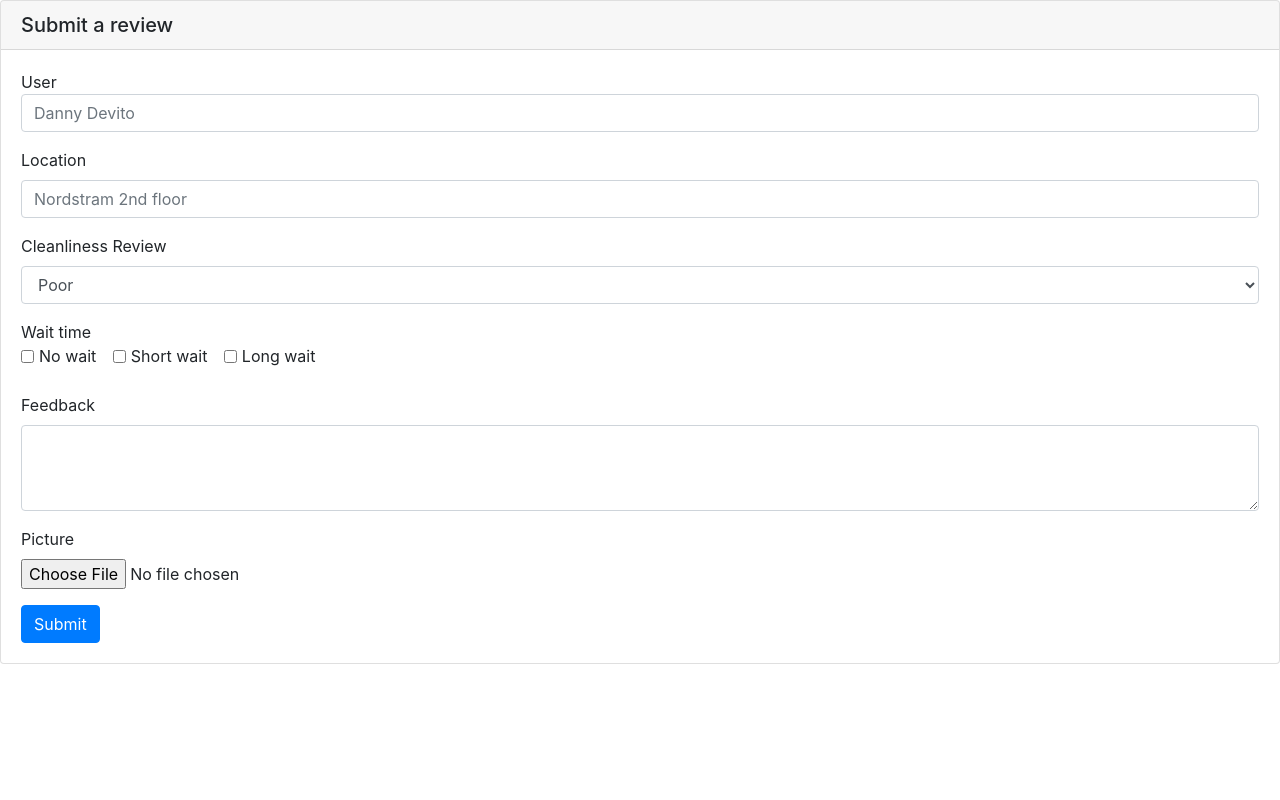
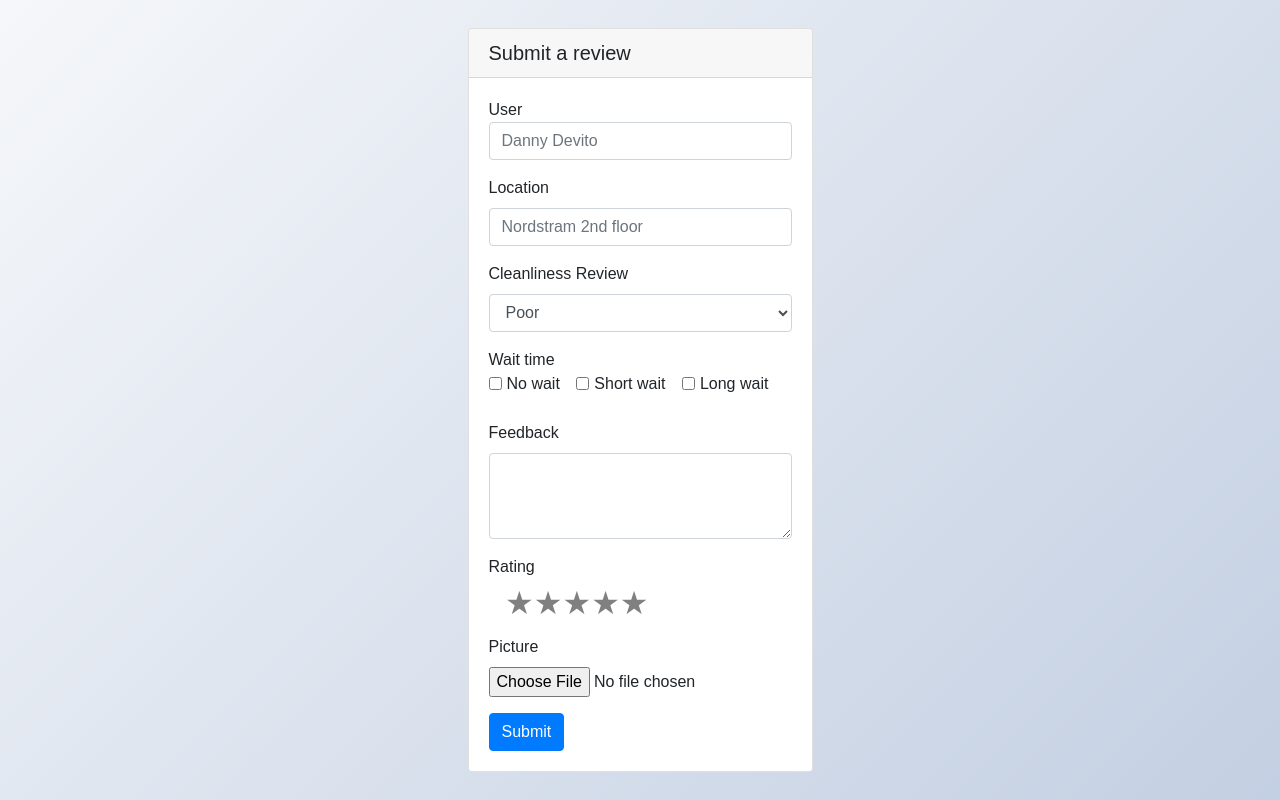
Before and after one commit to KaseyPrince1/air-p-p, a plain HTML site: page review.html in a window 1280 px wide. Drawn offline with nearby package versions, Linux system fonts and the light colour scheme.

Commit message:
finished review page and added new bathroom html

```diff
--- /dev/null
+++ b/public/assets/css/style.css
@@ -0,0 +1,49 @@
+* {
+	box-sizing: border-box;
+}
+
+body {
+	background-image: linear-gradient(135deg, #f5f7fa 0%, #c3cfe2 100%);
+	display: flex;
+	align-items: center;
+	justify-content: center;
+	flex-direction: column;
+	min-height: 100vh;
+	font-family: "Open-Sans", sans-serif;
+	margin: 0;
+}
+
+h2 {
+	text-align: center;
+}
+
+.star-rating {
+	border: 0;
+	display: flex;
+	flex-direction: row-reverse;
+	font-size: 2em;
+	justify-content: auto;
+	text-align: center;
+	width: 5em;
+}
+
+.star-rating input {
+	display: none;
+}
+
+.star-rating label {
+	color: rgb(128, 128, 128);
+	cursor: pointer;
+}
+
+.star-rating :checked ~ label {
+	color: rgb(255, 212, 59);
+}
+
+.star-rating :hover ~ label {
+	color: rgb(250, 176, 5);
+}
+
+body {
+	background-color: rgb(50, 50, 50);
+}
--- a/review.html
+++ b/review.html
@@ -7,6 +7,7 @@
     <title>Review</title>
     <link rel="stylesheet" href="https://stackpath.bootstrapcdn.com/bootstrap/4.3.1/css/bootstrap.min.css" integrity="sha384-ggOyR0iXCbMQv3Xipma34MD+dH/1fQ784/j6cY/iJTQUOhcWr7x9JvoRxT2MZw1T" crossorigin="anonymous">
     <script src="https://stackpath.bootstrapcdn.com/bootstrap/4.3.1/js/bootstrap.min.js" integrity="sha384-JjSmVgyd0p3pXB1rRibZUAYoIIy6OrQ6VrjIEaFf/nJGzIxFDsf4x0xIM+B07jRM" crossorigin="anonymous"></script>
+    <link rel="stylesheet" type="text/css" href="public/assets/css/style.css">
 </head>
 <body>
 
@@ -18,7 +19,7 @@
     <!-- user info -->
 
   <div class="form-group">User</label>
-    <input type="user" class="form-control" id="exampleFormControlInput1" placeholder="Danny Devito">
+    <input type="user" class="form-control" id="userInfo" placeholder="Danny Devito">
   </div>
 
     <!-- location info -->
@@ -31,8 +32,8 @@
     <!-- Cleanliness -->
 
     <div class="form-group">
-        <label for="exampleFormControlSelect1">Cleanliness Review</label>
-        <select class="form-control" id="exampleFormControlSelect1">
+        <label for="Cleanliness review">Cleanliness Review</label>
+        <select class="form-control" id="Cleanliness">
             <option>Poor</option>
             <option>Fair</option>
             <option>Good</option>
@@ -45,17 +46,17 @@
     <div>Wait time</label>
         <div></div>
     <div class="form-check form-check-inline">
-        <input class="form-check-input" type="checkbox" id="inlineCheckbox1" value="option1">
-        <label class="form-check-label" for="inlineCheckbox1">No wait</label>
+        <input class="form-check-input" type="checkbox" id="noWait" value="option1">
+        <label class="form-check-label" for="No wait">No wait</label>
       </div>
       <div class="form-check form-check-inline">
-        <input class="form-check-input" type="checkbox" id="inlineCheckbox2" value="option2">
-        <label class="form-check-label" for="inlineCheckbox2">Short wait</label>
+        <input class="form-check-input" type="checkbox" id="shortWait" value="option2">
+        <label class="form-check-label" for="Short wait">Short wait</label>
     </div>
 
     <div class="form-check form-check-inline">
-        <input class="form-check-input" type="checkbox" id="inlineCheckbox3" value="option3">
-        <label class="form-check-label" for="inlineCheckbox3">Long wait</label>
+        <input class="form-check-input" type="checkbox" id="longWait" value="option3">
+        <label class="form-check-label" for="Long wait">Long wait</label>
     </div>
 
     <br><br>
@@ -63,15 +64,32 @@
     <!-- Feedback -->
 
     <div class="form-group">
-        <label for="exampleFormControlTextarea1">Feedback</label>
-        <textarea class="form-control" id="exampleFormControlTextarea1" rows="3"></textarea>
+        <label for="Feedback">Feedback</label>
+        <textarea class="form-control" id="Feedback" rows="3"></textarea>
+    </div>
+
+    <!-- Rating -->
+
+    <div>Rating</label>
+        <div></div>
+    <div class="star-rating">
+            <input type="radio" id="5-stars" name="rating" value="5" />
+            <label for="5-stars" class="star">&bigstar;</label>
+            <input type="radio" id="4-stars" name="rating" value="4" />
+            <label for="4-stars" class="star">&bigstar;</label>
+            <input type="radio" id="3-stars" name="rating" value="3" />
+            <label for="3-stars" class="star">&bigstar;</label>
+            <input type="radio" id="2-stars" name="rating" value="2" />
+            <label for="2-stars" class="star">&bigstar;</label>
+            <input type="radio" id="1-star" name="rating" value="1" />
+            <label for="1-star" class="star">&bigstar;</label>
     </div>
 
     <!-- Uploud an image -->
 
     <div class="form-group">
-        <label for="exampleFormControlFile1">Picture</label>
-        <input type="file" class="form-control-file" id="exampleFormControlFile1">
+        <label for="imageUploud">Picture</label>
+        <input type="file" class="form-control-file" id="imageUpload">
     </div>
 </form>
           <a href="#" class="btn btn-primary">Submit</a>
```
Also changed, not shown: bathroom.html (added, +47 -0 lines), public/index.html (+12 -0 lines), public/assets/images/dirty bathroom.jpg (added), public/assets/images/download.jpg (added), public/assets/images/public bathroom.jpg (added).
